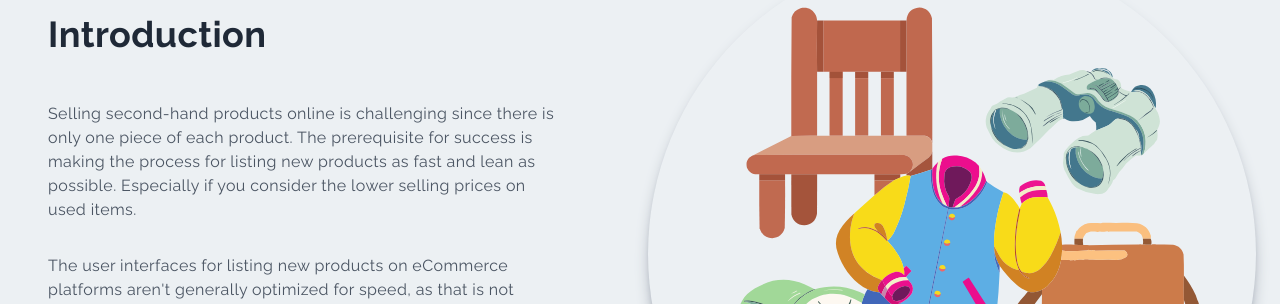
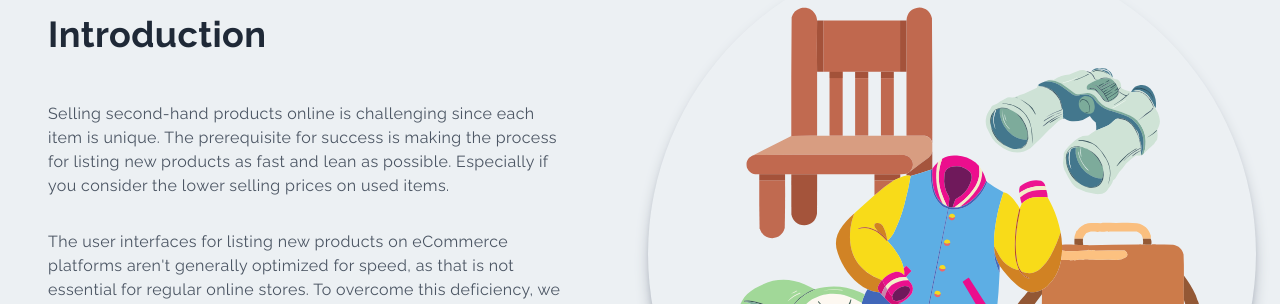
Before and after one commit to EskoJanatuinen/portfolio, a Next.js app: page /products_wizard in a window 1280 px wide. Shown: the part 302-606 px from the top of the page. Built offline with nearby package versions, Linux system fonts and the light colour scheme; no server answers.

Commit message:
Edit text

```diff
--- a/pages/products_wizard.jsx
+++ b/pages/products_wizard.jsx
@@ -21,7 +21,7 @@ const products_wizard = () => {
             <div className='p-6'>
               <h2 className='md:pt-10 md:pb-4'>Introduction</h2>
               <p className='py-8 lg:pr-10 text-gray-600'>
-                Selling second-hand products online is challenging since there is only one piece of each product. The prerequisite
+                Selling second-hand products online is challenging since each item is unique. The prerequisite
                 for success is making the process for listing new products as fast and lean as possible. Especially if you consider
                 the lower selling prices on used items.
               </p>
@@ -54,7 +54,8 @@ const products_wizard = () => {
                 </a>
               &nbsp;and a student group from Haaga-Helia. During this process, we carefully analyzed our workflow, listed various bottlenecks and looked
               for possible opportunities to automate tasks. At the end of four intensive sprints, we had produced a working prototype showing what our
-              process for adding items could look like. You can read more on our demo project&nbsp;
+              process for adding items could look like. Our concept utilized templates with default values for different product types and handled product
+              photos and measuring weight. You can read more about our demo project&nbsp;
                 <a className='cursor-pointer underline hover:animate-pulse'
                 href='https://spiceprogram.org/chilicorn-fund/case-kierratyskeskus.html'
                 target='_blank'
```
